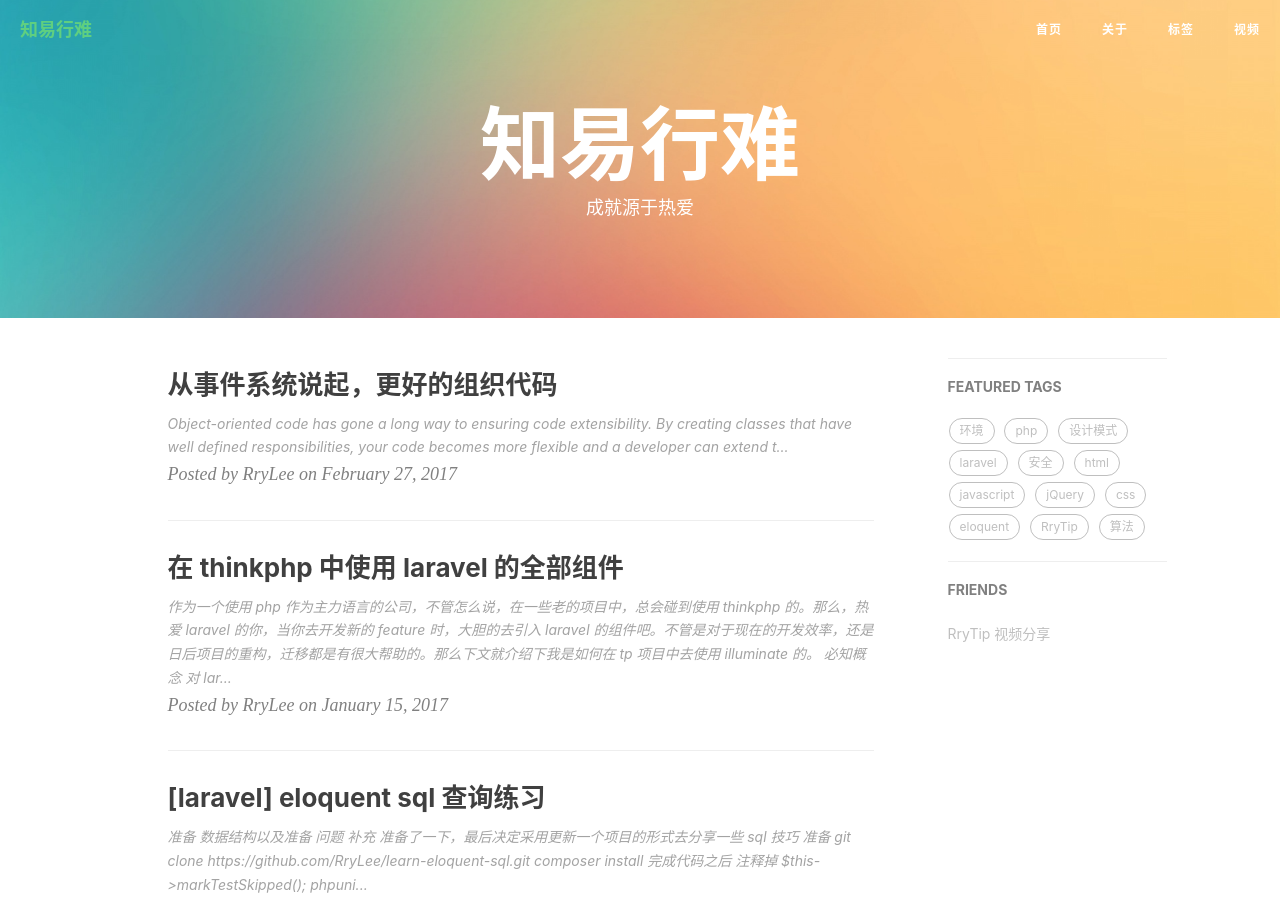
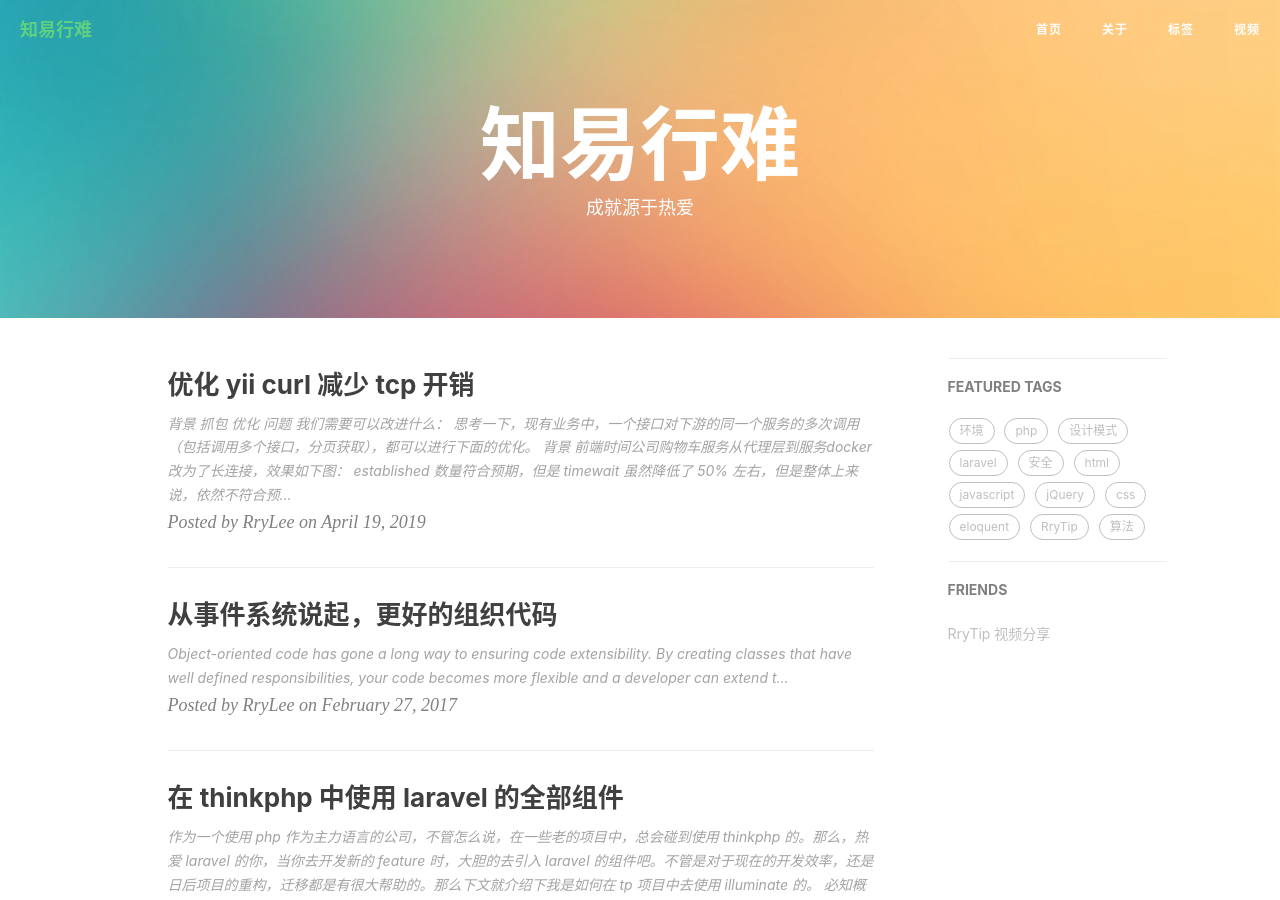
Before and after one commit to sword-jin/RryLee.github.io, a Jekyll site: the page built from index.html, in a window 1280 px wide and 900 px high. Built offline with Jekyll 4.4.1, drawn with Linux system fonts in a browser that asks for light colours; nearby versions of some CDN libraries; the list of posts is cut into pages by our own code; comment, search, counter and statistics services are not loaded; some of the changed text lies outside the part shown.

Commit message:
修改日期

```diff
--- a/_posts/2019-04-19-optimize-yii-http.md
+++ b/_posts/2019-04-19-optimize-yii-http.md
@@ -2,7 +2,7 @@
 layout: post
 title: "优化 yii curl 减少 tcp 开销"
 subtitle:   ""
-date:   2016-03-30
+date:   2019-04-19
 author: "RryLee"
 tags:
     - php
```
